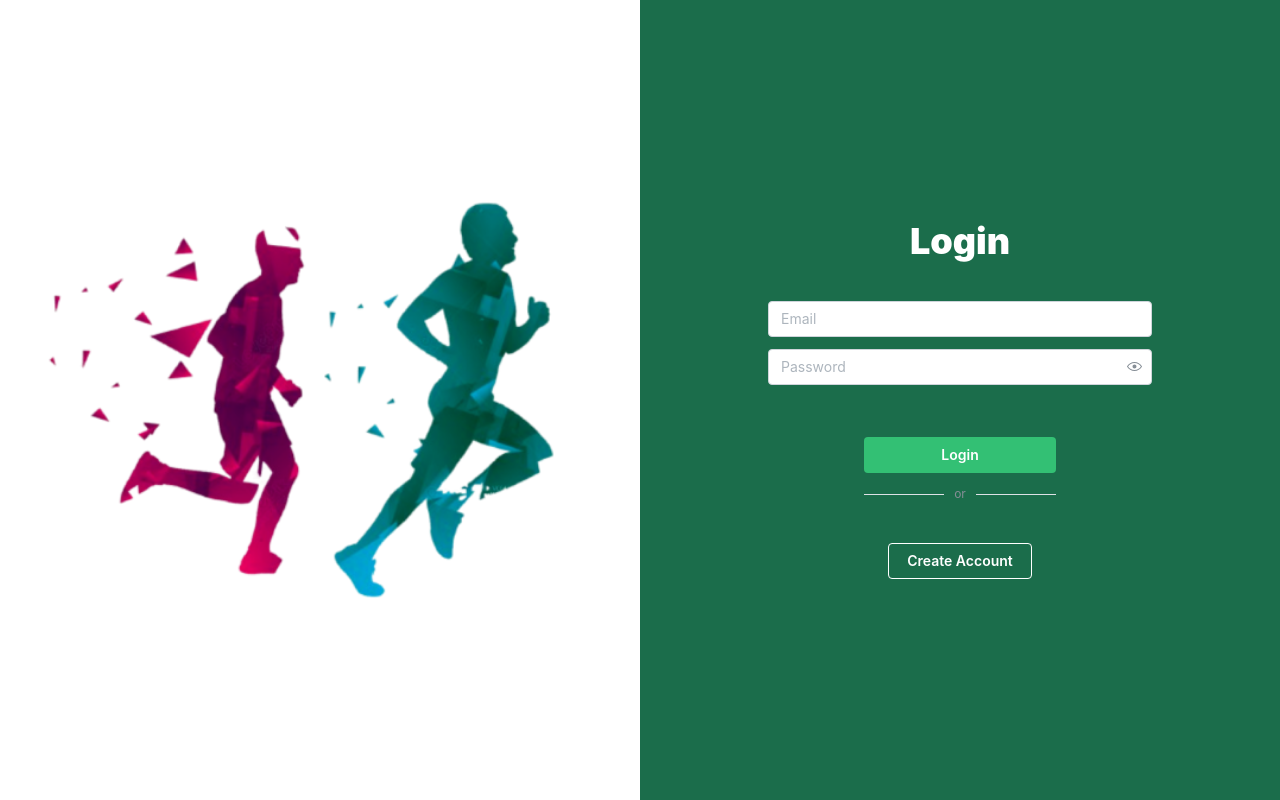
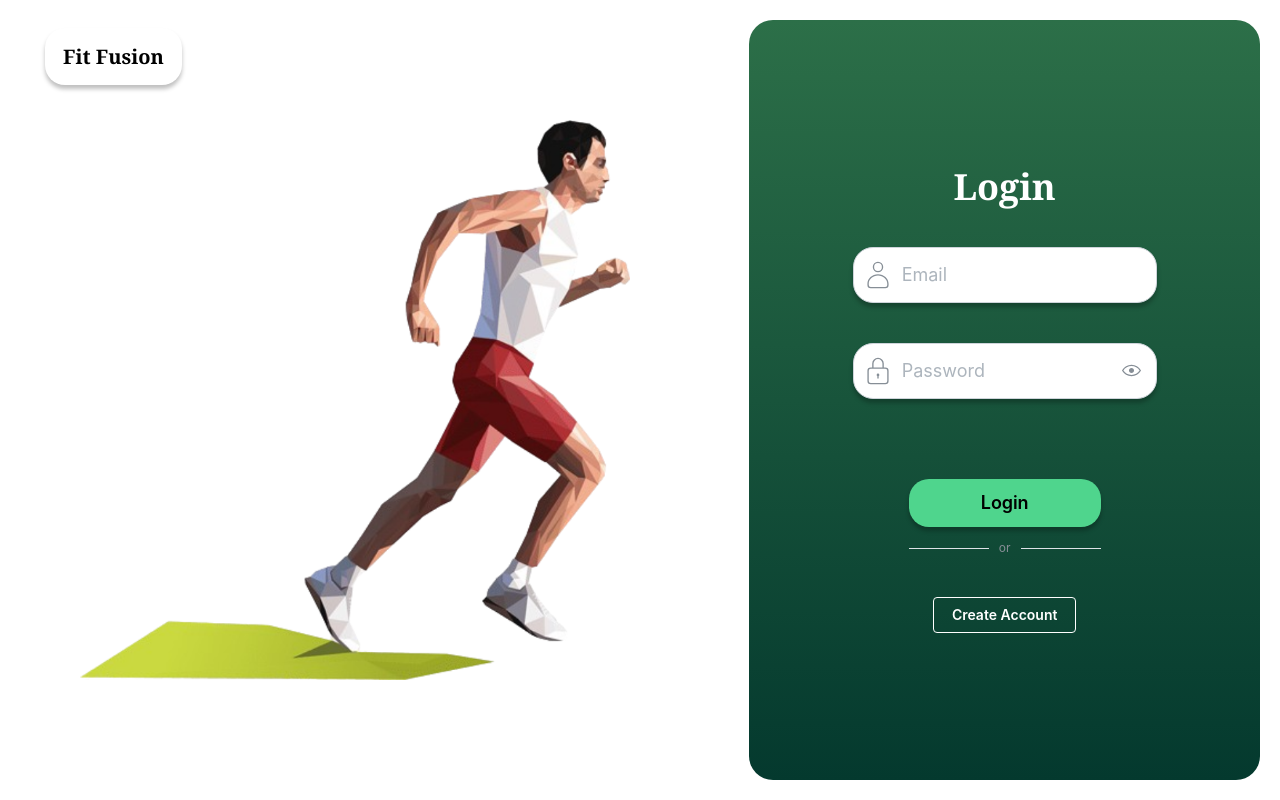
Before and after one commit to ArjunXvarma/team-project-team-26, a Next.js app in the folder frontend/: page /login in a window 1280 px wide. Built offline with nearby package versions, Linux system fonts and the light colour scheme.

Commit message:
Added dark mode to login page and made it responsive.

```diff
--- a/frontend/src/app/layout.tsx
+++ b/frontend/src/app/layout.tsx
@@ -1,8 +1,9 @@
 import "./globals.css";
 import "@mantine/core/styles.css";
 import "@mantine/notifications/styles.css";
+import { Notifications } from "@mantine/notifications";
 import { MantineProvider } from "@mantine/core";
-import { Notifications } from "@mantine/notifications";
+import { ThemeProvider } from "@/components/theme-provider";
 
 export default function RootLayout({
   children,
@@ -12,10 +13,12 @@ export default function RootLayout({
   return (
     <html lang="en">
       <body>
-        <MantineProvider>
-          <Notifications position="top-right" limit={5} />
-          {children}
-        </MantineProvider>
+        <ThemeProvider>
+          <MantineProvider>
+            <Notifications position="top-right" limit={5} />
+            {children}
+          </MantineProvider>
+        </ThemeProvider>
       </body>
     </html>
   );
--- /dev/null
+++ b/frontend/src/app/login/loginStyles.css
@@ -0,0 +1,60 @@
+.appname-container {
+  top: 28px;
+  left: 45px;
+  height: 57px;
+  width: 137px;
+  position: absolute;
+  border-radius: 20px;
+  background-color: #fff;
+  box-shadow: 0px 4px 4px 0px #00000040;
+}
+
+.login .mantine-PasswordInput-input,
+.login .mantine-TextInput-input {
+  height: 56px;
+  padding-top: 5px;
+  padding-bottom: 5px;
+  border-radius: 20px;
+  box-shadow: 0px 4px 4px 0px #00000040;
+}
+
+.gradient--dark-mode {
+  background: linear-gradient(180deg, #2f7149 0%, #044e40 89.81%, #043429 100%);
+}
+
+.gradient--light-mode {
+  background: linear-gradient(180deg, #2c6f48 0%, #04392e 100%);
+}
+
+.input--dark-mode .mantine-PasswordInput-input,
+.input--dark-mode .mantine-TextInput-input {
+  border: 0;
+  color: #787878e5;
+  background-color: #1b2733;
+}
+
+.login-button {
+  width: 100%;
+  height: 48px;
+  border-radius: 20px;
+  background: #4fd58d;
+  box-shadow: 0px 4px 4px 0px #00000040;
+}
+
+.login-button--dark-mode {
+  background: #131b23;
+  border: 2px solid #3496619c;
+}
+
+.login-button .mantine-Button-inner {
+  font-size: 18px;
+  color: #000000;
+  text-align: left;
+  font-weight: 600;
+  line-height: 21.78px;
+  letter-spacing: -0.005em;
+}
+
+.login-button--dark-mode .mantine-Button-inner {
+  color: #5fe996;
+}
--- a/frontend/src/app/login/page.tsx
+++ b/frontend/src/app/login/page.tsx
@@ -1,4 +1,5 @@
 "use client";
+import "./loginStyles.css";
 import Link from "next/link";
 import Image from "next/image";
 import Cookie from "js-cookie";
@@ -6,12 +7,15 @@ import { useState } from "react";
 import { API_URL } from "@/constants";
 import { useForm } from "@mantine/form";
 import { useRouter } from "next/navigation";
+import { CheckAdminAPIResponse } from "@/types";
+import { CiLock, CiUser } from "react-icons/ci";
+import { useTheme } from "@/components/theme-provider";
+import { showErrorMessage, showSuccessMessage } from "@/utils";
 import { PasswordInput, Button, Divider, TextInput } from "@mantine/core";
-import { showErrorMessage, showSuccessMessage } from "@/utils";
-import { CheckAdminAPIResponse } from "@/types";
 
 export default function Login() {
   const router = useRouter();
+  const { theme } = useTheme();
   const [loading, setLoading] = useState(false);
 
   const form = useForm({
@@ -91,31 +95,63 @@ export default function Login() {
 
   return (
     <main>
-      <div className="flex md:flex-row flex:col w-full h-full">
-        <div className="w-full h-screen md:flex items-center justify-center hidden">
-          <Image src="/runner.png" alt="Runner Image" width={600} height={400} />
+      <div
+        className={`flex md:flex-row flex:col w-full h-full items-center md:gap-10 bg-[${
+          theme == "dark" ? "#131B23" : "#F1F1F1"
+        }]`}
+      >
+        <div className="w-5/6 h-screen md:flex items-center justify-center hidden">
+          <div
+            className={`appname-container flex items-center justify-center ${
+              theme == "dark" ? "gradient--dark-mode" : ""
+            }`}
+          >
+            <h1
+              className={`text-xl font-semibold text-${
+                theme == "dark" ? "white" : "[#043c31]"
+              } text-center leading-10 font-serif`}
+            >
+              Fit Fusion
+            </h1>
+          </div>
+          <div>
+            <Image src="/runner-1.png" alt="Runner Image" width={550} height={380} />
+          </div>
         </div>
-        <div className="w-full h-screen flex items-center justify-center bg-primary">
-          <div className="w-96 flex flex-col items-center gap-10">
-            <h1 className="text-4xl font-black text-white">Login</h1>
-            <form className="w-full flex flex-col gap-3 items-center">
+        <div
+          className={`h-screen md:h-[calc(100vh-40px)] w-full md:w-3/5 flex items-center justify-center md:rounded-3xl md:mr-5 ${
+            theme == "dark" ? "gradient--dark-mode" : "gradient--light-mode"
+          }`}
+        >
+          <div className="w-96 flex flex-col items-center gap-10 px-10">
+            <h1 className="font-serif text-4xl font-semibold leading-10 text-center text-white">
+              Login
+            </h1>
+            <form className="w-full flex flex-col gap-10 items-center">
               <TextInput
+                size="lg"
                 type="email"
                 placeholder="Email"
-                className="w-full text-white"
                 {...form.getInputProps("email")}
+                leftSection={<CiUser size={32} />}
+                className={`w-full login ${theme == "dark" ? "input--dark-mode" : ""}`}
               />
               <PasswordInput
-                className="w-full"
+                size="lg"
+                id="login-pwd"
                 placeholder="Password"
+                leftSection={<CiLock size={32} />}
                 {...form.getInputProps("password")}
+                className={`w-full login ${theme == "dark" ? "input--dark-mode" : ""}`}
               />
               <div className="flex flex-col justify-center gap-3 mt-10 w-48">
                 <Button
+                  color="green"
                   onClick={submit}
                   loading={loading}
-                  className="bg-secondary w-full"
-                  style={{ backgroundColor: "rgb(51, 192, 116, 1)" }}
+                  className={`login-button ${
+                    theme == "dark" ? "login-button--dark-mode" : ""
+                  }`}
                 >
                   Login
                 </Button>
--- a/frontend/src/components/navbar.tsx
+++ b/frontend/src/components/navbar.tsx
@@ -9,16 +9,48 @@ interface NavbarProps {
   children: ReactNode;
 }
 const gradient = {
-  background: 'linear-gradient(#3B8B5D, #04372C)'
+  background: "linear-gradient(#3B8B5D, #04372C)",
 };
 
 export default function Navbar({ children }: NavbarProps) {
   return (
     <div className="flex bg-background">
-      <div className="m-2 rounded-3xl w-64 flex flex-col items-center fixed top-0 bottom-0 left-0 overflow-y-auto" style={gradient}>
+      <div>
+        <button
+          data-drawer-target="default-sidebar"
+          data-drawer-toggle="default-sidebar"
+          aria-controls="default-sidebar"
+          type="button"
+          className="inline-flex items-center p-2 mt-2 ms-3 text-sm text-gray-500 rounded-lg sm:hidden hover:bg-gray-100 focus:outline-none focus:ring-2 focus:ring-gray-200 dark:text-gray-400 dark:hover:bg-gray-700 dark:focus:ring-gray-600"
+        >
+          <span className="sr-only">Open sidebar</span>
+          <svg
+            className="w-6 h-6"
+            aria-hidden="true"
+            fill="currentColor"
+            viewBox="0 0 20 20"
+            xmlns="http://www.w3.org/2000/svg"
+          >
+            <path
+              clip-rule="evenodd"
+              fill-rule="evenodd"
+              d="M2 4.75A.75.75 0 012.75 4h14.5a.75.75 0 010 1.5H2.75A.75.75 0 012 4.75zm0 10.5a.75.75 0 01.75-.75h7.5a.75.75 0 010 1.5h-7.5a.75.75 0 01-.75-.75zM2 10a.75.75 0 01.75-.75h14.5a.75.75 0 010 1.5H2.75A.75.75 0 012 10z"
+            ></path>
+          </svg>
+        </button>
+      </div>
+      <aside
+        id="default-sidebar"
+        className="fixed top-0 left-0 z-40 w-64 h-screen transition-transform -translate-x-full sm:translate-x-0"
+        aria-label="Sidebar"
+      >
+        <div
+          className="my-5 rounded-3xl w-64 flex flex-col items-center h-full"
+          style={gradient}
+        >
           <Link href={"/"}>
             <h1 className="text-white font-black text-3xl mt-20">FitFusion</h1>
-        <hr/>
+            <hr />
           </Link>
           <div className="mt-20 flex flex-col gap-6 justify-around">
             <Link href={"/dashboard"}>
@@ -53,7 +85,8 @@ export default function Navbar({ children }: NavbarProps) {
           </div>
         </Link> */}
         </div>
-      <div className="flex-grow ml-72">{children}</div>
+      </aside>
+      <div className="p-4 sm:ml-64 flex-grow">{children}</div>
     </div>
   );
 }
--- /dev/null
+++ b/frontend/src/components/theme-provider.tsx
@@ -0,0 +1,32 @@
+"use client";
+import { useHotkeys } from "@mantine/hooks";
+import { createContext, useContext, useState } from "react";
+
+type Theme = "light" | "dark";
+
+const defaultTheme: Theme = "light";
+
+const ThemeContext = createContext<{ theme: Theme; toggleTheme: () => void }>({
+  theme: defaultTheme,
+  toggleTheme: () => {},
+});
+
+interface ThemeProps {
+  children: React.ReactNode;
+}
+
+export const ThemeProvider = ({ children }: ThemeProps) => {
+  const [theme, setTheme] = useState<Theme>(defaultTheme);
+
+  const toggleTheme = () => {
+    setTheme((prevTheme) => (prevTheme === "light" ? "dark" : "light"));
+  };
+
+  useHotkeys([["mod+J", () => toggleTheme()]]);
+
+  return (
+    <ThemeContext.Provider value={{ theme, toggleTheme }}>{children}</ThemeContext.Provider>
+  );
+};
+
+export const useTheme = () => useContext(ThemeContext);
```
Also changed, not shown: frontend/public/runner-1.png (added). Lines whose indentation alone changed are shown as unchanged.
